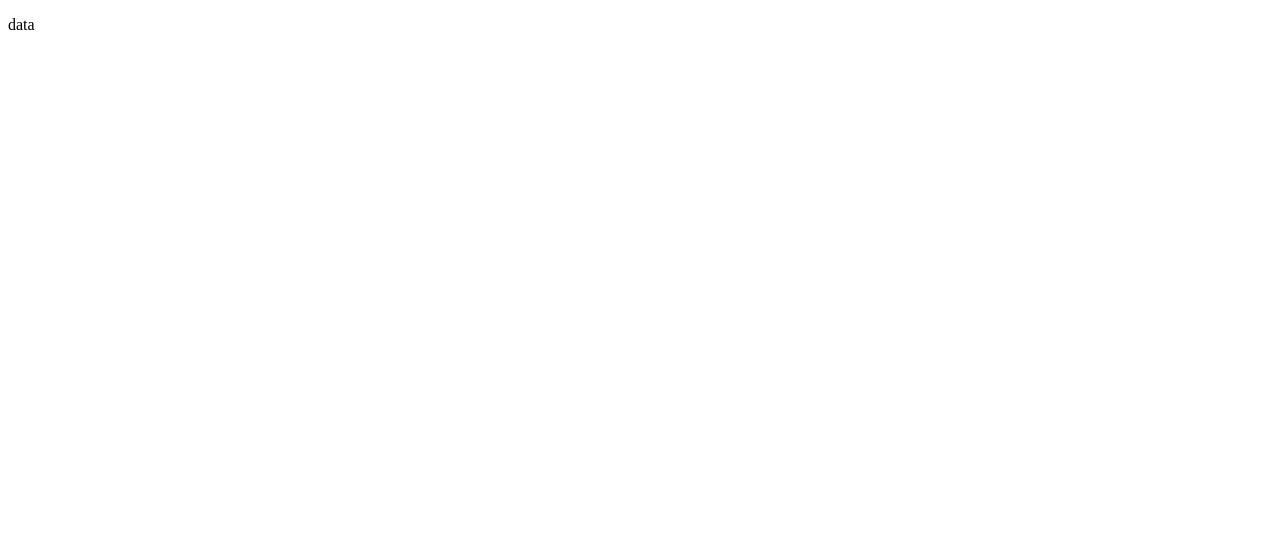
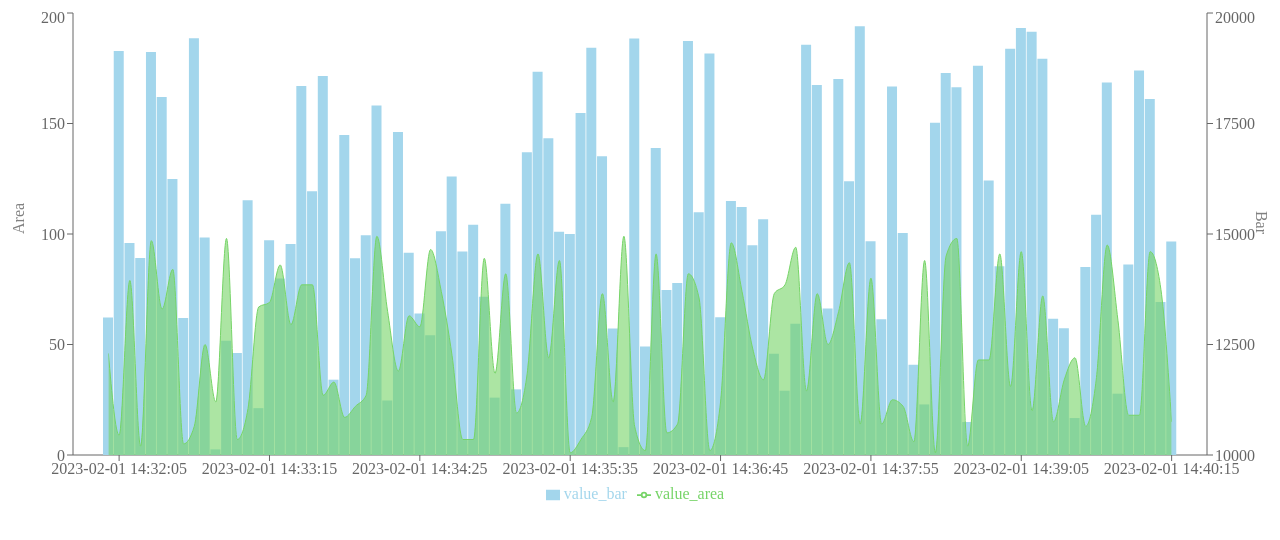
Before and after one commit to hyesuhong/time-series-chart, a React (Vite) app: page / in a window 1280 px wide. Shown: the top 540 px of the page. Built offline with nearby package versions, Linux system fonts and the light colour scheme.

Commit message:
feat: chart 컴포넌트 추가

```diff
--- a/package.json
+++ b/package.json
@@ -11,7 +11,8 @@
   },
   "dependencies": {
     "react": "^18.2.0",
-    "react-dom": "^18.2.0"
+    "react-dom": "^18.2.0",
+    "recharts": "^2.8.0"
   },
   "devDependencies": {
     "@types/react": "^18.2.15",
--- a/src/App.tsx
+++ b/src/App.tsx
@@ -1,25 +1,14 @@
-import { useEffect } from 'react';
 import useFetch from './hooks/useFetch';
-
-interface Mock {
-	[key: string]: {
-		id: string;
-		value_area: number;
-		value_bar: number;
-	};
-}
+import Chart, { Mock } from './components/Chart';
 
 function App() {
 	const { loading, data, error } = useFetch<Mock>('./data/mock_data.json');
-	useEffect(() => {
-		console.log(data);
-	}, [data]);
 
 	return (
 		<>
 			{loading && <p>loading</p>}
 			{error && <p>error</p>}
-			{data && <p>data</p>}
+			{data && <Chart data={data} />}
 		</>
 	);
 }
--- /dev/null
+++ b/src/components/Chart.tsx
@@ -0,0 +1,60 @@
+import {
+	Area,
+	Bar,
+	ComposedChart,
+	Legend,
+	ResponsiveContainer,
+	Tooltip,
+	XAxis,
+	YAxis,
+} from 'recharts';
+
+export interface Mock {
+	[key: string]: {
+		id: string;
+		value_area: number;
+		value_bar: number;
+	};
+}
+
+interface Chart {
+	data: Mock;
+}
+
+const Chart = ({ data }: Chart) => {
+	const chartData = Object.keys(data).map((d) => ({ date: d, ...data[d] }));
+	return (
+		<>
+			<ResponsiveContainer width='100%' height={500}>
+				<ComposedChart data={chartData}>
+					<XAxis dataKey='date' padding={{ left: 30, right: 30 }} />
+					<YAxis
+						dataKey='value_bar'
+						orientation='right'
+						label={{ value: 'Bar', angle: 90, position: 'insideRight' }}
+						yAxisId='1'
+						domain={['auto', 'dataMax + 100']}
+					/>
+					<YAxis
+						dataKey='value_area'
+						orientation='left'
+						label={{ value: 'Area', angle: -90, position: 'insideLeft' }}
+						yAxisId='0'
+						domain={['auto', 'dataMax + 100']}
+					/>
+					<Tooltip />
+					<Legend />
+					<Bar dataKey='value_bar' barSize={10} fill='#A3D6EC' yAxisId={1} />
+					<Area
+						type='monotone'
+						dataKey='value_area'
+						fill='#76D467'
+						stroke='#76D467'
+					/>
+				</ComposedChart>
+			</ResponsiveContainer>
+		</>
+	);
+};
+
+export default Chart;
```
Also changed, not shown: 1 other file (tests, documents, lock files or other folders).
